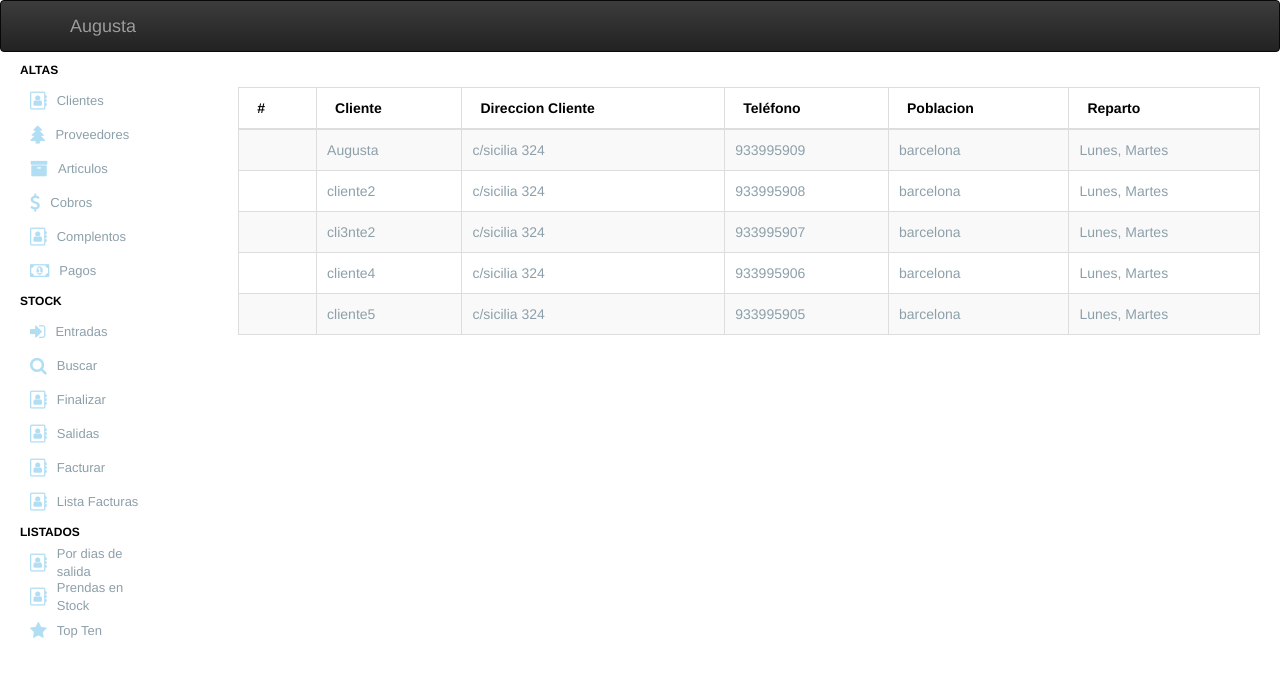
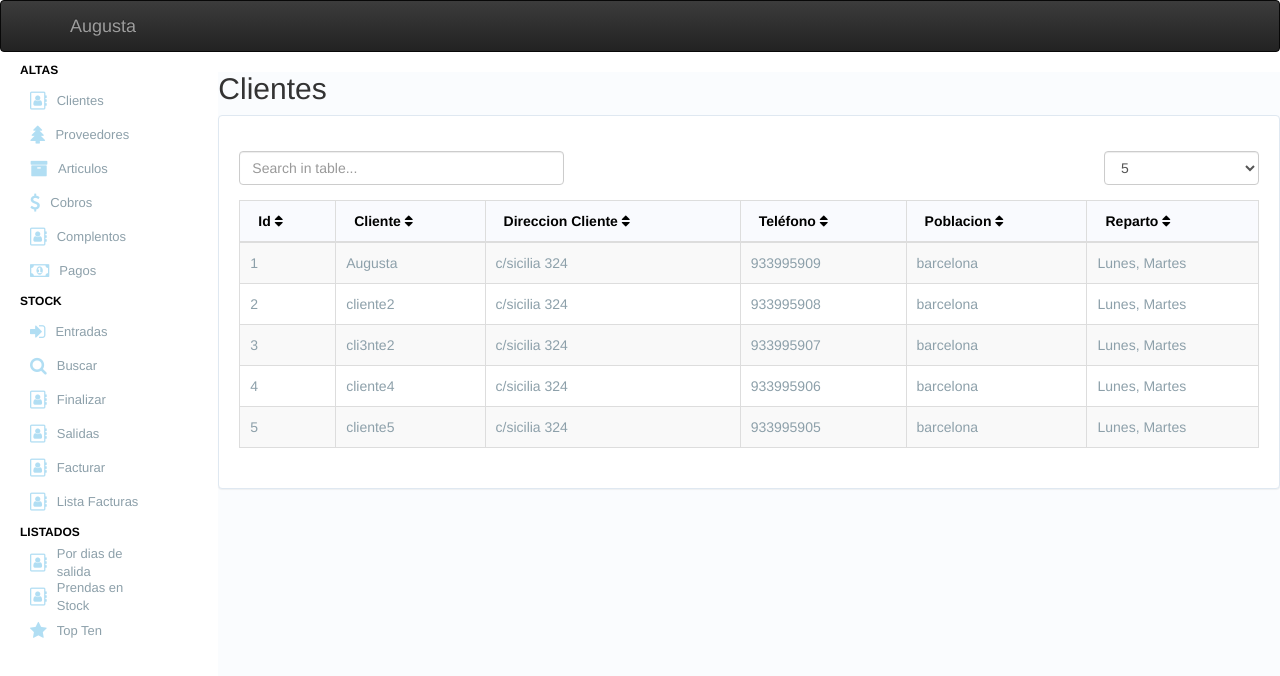
Before and after one commit to eibol87/Augusta, a React (Create React App) app: page /clients in a window 1280 px wide. Shown: the top 676 px of the page. Built offline with nearby package versions, Linux system fonts and the light colour scheme.

Commit message:
add input search an option elect in datatable component

```diff
--- a/public/index.html
+++ b/public/index.html
@@ -20,6 +20,9 @@
       work correctly both with client-side routing and a non-root public URL.
       Learn how to configure a non-root public URL by running `npm run build`.
     -->
+     <link rel="stylesheet" href="https://cdnjs.cloudflare.com/ajax/libs/font-awesome/4.7.0/css/font-awesome.css
+   ">
+
     <!-- Latest compiled and minified CSS -->
 <link rel="stylesheet" href="https://maxcdn.bootstrapcdn.com/bootstrap/latest/css/bootstrap.min.css">
 
--- a/src/components/clients/Clients.css
+++ b/src/components/clients/Clients.css
@@ -1,6 +1,23 @@
-.Clients{
+.Client{
 	background: #fafcfe;
+	min-height: 700px;
 }
-.client{
+.Client--panel{
 	padding: 35px 20px 20px 20px;
+	margin-bottom: 20px;
+  background-color: #fff;
+  border: 1px solid transparent;
+  border-color: #dfe8f1;
+  border-radius: 4px;
+  -webkit-box-shadow: 0 1px 1px rgba(0, 0, 0, .05);
+  box-shadow: 0 1px 1px rgba(0, 0, 0, .05);
 }
+.DataTable>thead>tr{
+	background-color: #F9FAFE;
+}
+.DataTable--inputSearch--left{
+	padding-left: 0px;
+}
+.DataTable--selectPage--left{
+	padding-right: 0px;
+}
--- a/src/components/clients/Clients.js
+++ b/src/components/clients/Clients.js
@@ -7,7 +7,7 @@ class Clients extends Component {
 	constructor(){
 		super()
 		this.state={
-			thead:['Cliente','Direccion Cliente','Teléfono','Poblacion','Reparto'],
+			thead:['Id','Cliente','Direccion Cliente','Teléfono','Poblacion','Reparto'],
 			clients:[]
 			}
 		}
@@ -18,20 +18,22 @@ class Clients extends Component {
 			clients:[...clients[0].Clients]
 		})
 	}
-	getClientsForShowtable(){
+	getClientsForShowTable(){
 		return this.state.clients.map((client) => {
-			return [client.cliente,client.nombre_negocio,client.direccion_cliente,client.telefono,client.poblacion,client.reparto]
+			return [client.id,client.nombre_negocio,client.direccion_cliente,client.telefono,client.poblacion,client.reparto]
 		})
 	}
 
   render(){
-  	console.log("getClients: ",this.getClientsForShowtable())
     return(
-    	<div className="client">
-	    	<DataTable
-	    		thead={this.state.thead}
-	    		tbody={this.getClientsForShowtable()}
-	    	/>
+    	<div className="Client">
+    	<h2>Clientes</h2>
+	    	<div className="Client--panel">
+    			<DataTable
+		    		thead={this.state.thead}
+		    		tbody={this.getClientsForShowTable()}
+		    	/>
+		   </div>
 	    </div>
     )
   }
--- a/src/components/forms/DataTable.js
+++ b/src/components/forms/DataTable.js
@@ -1,5 +1,5 @@
 import React, { Component } from 'react';
-import {Table} from 'react-bootstrap';
+import {Table,FormGroup,FormControl,Col} from 'react-bootstrap';
 import './DataTable.css'
 
 
@@ -21,12 +21,25 @@ class DataTable extends Component {
 
   render(){
   	return(
+  		<div>
+	  		  <Col sm={4} className="DataTable--inputSearch--left pull-left">
+			  		<FormGroup bsSize="medium">
+			 	     <FormControl type="text" placeholder="Search in table..." />
+						</FormGroup>
+				  </Col>
+				  <Col sm={2} className="DataTable--selectPage--left pull-right">
+		  			<select class="form-control">
+					    <option>5</option>
+					    <option>10</option>
+					    <option>15</option>
+					    <option>20</option>
+					  </select>
+				  </Col>
 	      <Table className="DataTable" striped bordered condensed hover>
 			    <thead>
 			      <tr>
-		      	<th>#</th>
 			      	{this.state.thead.map((th) =>
-							<th>{th}</th>
+								<th>{th} <i class="fa fa-sort" aria-hidden="true"></i></th>
 			     		)}
 			      </tr>
 			    </thead>
@@ -40,6 +53,7 @@ class DataTable extends Component {
 	          )}
 			    </tbody>
 	  		</Table>
+	  		</div>
     )
   }
 }
```
Lines whose indentation alone changed are shown as unchanged.
